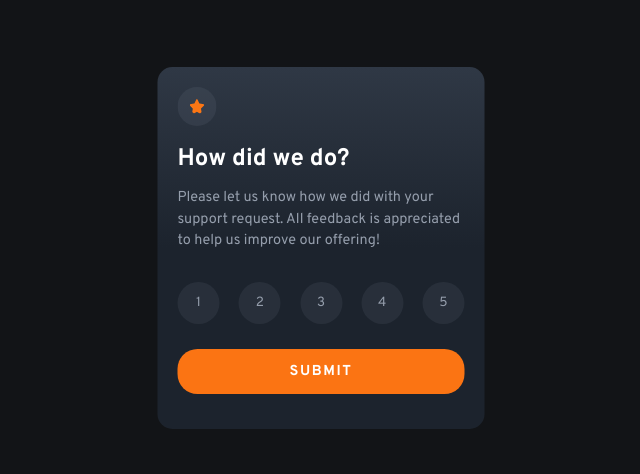
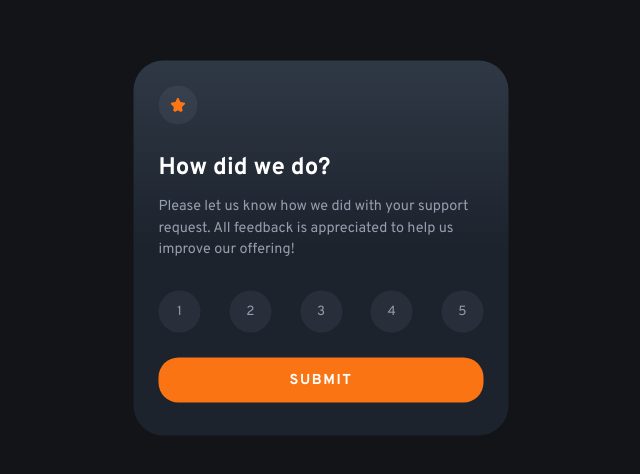
Before and after one commit to salvatorequagliariello/frontend-mentor, a plain HTML site: page interactive-rating-component-main/index.html in a window 1280 px wide. Shown: the part 152-626 px from the top of the page, without its empty margins (319-959 px from the left). Drawn offline with Linux system fonts and the light colour scheme.

Commit message:
adds desktop design

```diff
--- a/interactive-rating-component-main/index.html
+++ b/interactive-rating-component-main/index.html
@@ -5,9 +5,9 @@
   <meta name="viewport" content="width=device-width, initial-scale=1.0"> <!-- displays site properly based on user's device -->
 
   <link rel="icon" type="image/png" sizes="32x32" href="./images/favicon-32x32.png">
-  <link rel="stylesheet" href="./style/desktop.css">
   <link rel="stylesheet" href="./style/main.css">
   <link rel="stylesheet" href="./style/reset.css">
+  <link rel="stylesheet" href="./style/desktop.css">
 
   <link rel="preconnect" href="https://fonts.googleapis.com">
   <link rel="preconnect" href="https://fonts.gstatic.com" crossorigin>
--- a/interactive-rating-component-main/style/desktop.css
+++ b/interactive-rating-component-main/style/desktop.css
@@ -0,0 +1,22 @@
+
+@media screen and (min-width: 500px) {
+
+    .card {
+        width: 375px;
+        height: 375px;
+        border-radius: 30px;
+    }
+
+    .card-content {
+        margin: 25px 25px;
+        display: flex;
+        flex-direction: column;
+        color: var(--neutral-color-white);
+    }
+
+    .card-content h1 {
+        font-weight: 700;
+        font-size: 1.5rem;
+        margin-top: 25px;
+    }
+}
--- a/interactive-rating-component-main/style/main.css
+++ b/interactive-rating-component-main/style/main.css
@@ -122,6 +122,16 @@ form {
     cursor: pointer;
 }
 
+.submit-button:hover {
+    color: var(--primary-color);
+    background-color: var(--neutral-color-grey-200);
+}
+
+.submit-button:active {
+    color: var(--primary-color);
+    background-color: var(--neutral-color-white);
+}
+
 .card-thanks {
     display: none;
     flex-direction: column;
```
